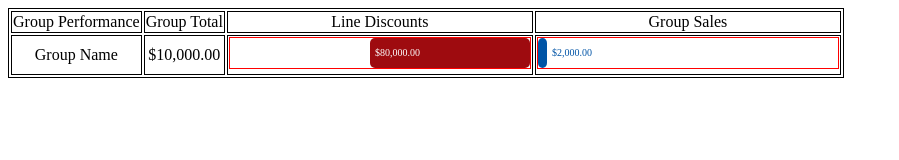
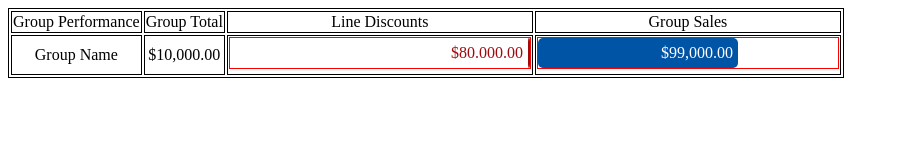
Before and after one commit to SHANG-PENG/GroceryStore, a website: page d3/examples/bar-chart-item.html in a window 1280 px wide. Shown: the whole page, without its empty margins (0-899 px from the left). Drawn offline with nearby package versions, Linux system fonts and the light colour scheme.

Commit message:
Fix d3-example d3-bar-chart-item, value is 0 issue.

```diff
--- a/d3/examples/bar-chart-item.html
+++ b/d3/examples/bar-chart-item.html
@@ -53,57 +53,63 @@
     <script type="text/javascript">
 
         var max_value = 300;
-        var value = -160;
-        var text = "";
+        var value = -2;
+        var text = "$80.000.00";
 
-        var width = 300,
-            height = 30;
+        var _width = 300,
+            _height = 30;
 
-        var positive_color = "#0054a6";
-        var negative_color = "#9e0b0f";
+        var bar_align = "right";
+
+        var bar_color = "#9e0b0f";
+        // if(color && color !=null  && color.length>0){
+        //     bar_color = color;
+        // }else{
+        //     if(bar_align == "left"){
+        //         bar_color = "#0054a6";
+        //     }else{
+        //         bar_color = "#9e0b0f";
+        //     }
+        // }
 
         var svg = d3.select("#container")
             .append("svg")
-            .attr("width", width)
-            .attr("height", height);
+            .attr("width", _width)
+            .attr("height", _height);
 
-        var barWidth = (Math.abs(value)/ Math.abs(max_value)) * width;
+        var bar_width = (Math.abs(value)/ Math.abs(max_value)) * _width;
 
+        // add bar
         svg.append("rect")
-            .style("fill", function(){
-                if(value >= 0){
-                    return positive_color;
-                }else{
-                    return negative_color;
-                }
-            })
+            .style("fill", bar_color)
             .attr("x", function(){
-                if(value >= 0){
+                if(bar_align == "left"){
                     return 0;
                 }else{
-                    return (width - barWidth);
+                    return (_width - bar_width);
                 }
             })
             .attr("y", 0)
             .attr("rx", 5)
             .attr("ry", 5)
-            .attr("width", barWidth)
-            .attr("height", height);
+            .attr("width", bar_width)
+            .attr("height", _height);
 
-        var text = svg.append("text")
-            .text("$80,000.00")
-            .style("font-size", 10)
-            .attr("fill", function(){
+        // add text
+        var bar_text = svg.append("text")
+            .text(text);
+            //.style("font-size", 10)
+            bar_text.attr("fill", function(){
                 var text_width = this.getComputedTextLength();
-                if(value >=0 ){
-                    if((text_width + 5) > barWidth){
+                if(bar_align =="left"){
+                    if((text_width + 5) > bar_width){
+                        return bar_color;
+                    }else{
                         return "#fff";
-                    }else{
-                        return positive_color;
                     }
                 }else{
-                    if((text_width + 5) > barWidth){
-                        return negative_color;
+                    if((text_width + 5) > bar_width){
+                        return bar_color;
                     }else{
                         return "#fff";
                     }
@@ -111,17 +117,22 @@
             })
             .attr("x", function(){
                 var text_width = this.getComputedTextLength();
-                if(value >= 0){
-                    if((text_width + 5) > barWidth){
-                        return (barWidth + 5);
+                console.log("id: container, text_width: " + text_width);
+                if(bar_align =="left"){
+                    if((text_width + 5) > bar_width){
+                        console.log("x_left_1");
+                        return (bar_width + 5);
                     }else{
-                        return (barWidth - text_width - 5);
+                        console.log("x_left_0");
+                        return (bar_width - text_width + 5);
                     }
                 }else{
-                    if((text_width + 5) > barWidth){
-                        return width - (barWidth + 5);
+                    if((text_width + 5) > bar_width){
+                        console.log("x_rignt_1");
+                        return _width - (bar_width + text_width + 5);
                     }else{
-                        return width - (barWidth - text_width - 5);
+                        console.log("x_right_0");
+                        return _width - (bar_width - 5);
                     }
                 }
             })
@@ -129,86 +140,108 @@
                 return 14;
             })
             .attr("dy",".35em")
+            //.attr("text-anchor", "left");
             .attr("text-anchor", function(){
-                if(value >= 0){
-                    return "start";
+                var text_width = this.getComputedTextLength();
+                if( bar_align == "left"){
+                    if(text_width == 0){
+                        return "start";
+                    }else{
+                        return "end";
+                    }
                 }else{
-                    return "end";
+                    if(text_width == 0){
+                        return "end";
+                    }else{
+                        return "start";
+                    }
                 }
             });
-            // .attr("class",function(){
-            //     var text_width = this.getComputedTextLength();
-            //     if(value >= 0){
-            //         if((text_width + barWidth + 5) > width){
-            //             return "text-reg";
-            //         }else{
-            //             return "text-reg text-positive";
-            //         }
-            //     }else{
-            //         if((text_width + barWidth + 5) > width){
-            //             return "text-negative";
-            //         }else{
-            //             return "text-reg text-negative";
-            //         }
-            //     }
-            // });
 
     </script>
     <script type="text/javascript">
 
-        var max_value = 200;
-        var value = 6;
+       var max_value = 300;
+        var value = 200;
+        var text = "$99,000.00";
 
-        var width = 300,
-            height = 30;
+        var _width = 300,
+            _height = 30;
 
-        var positive_color = "#0054a6";
-        var negative_color = "#9e0b0f";
+        var bar_align ="left";
+
+        var bar_color = "#0054a6";
+        // if(color && color !=null  && color.length>0){
+        //     bar_color = color;
+        // }else{
+        //     if(bar_align == "left"){
+        //         bar_color = "#0054a6";
+        //     }else{
+        //         bar_color = "#9e0b0f";
+        //     }
+        // }
 
         var svg = d3.select("#container2")
             .append("svg")
-            .attr("width", width)
-            .attr("height", height);
+            .attr("width", _width)
+            .attr("height", _height);
 
-        var barWidth = (Math.abs(value)/ Math.abs(max_value)) * width;
+        var bar_width = (Math.abs(value)/ Math.abs(max_value)) * _width;
 
+        // add bar
         svg.append("rect")
-            .style("fill", function(){
-                if(value >= 0){
-                    return positive_color;
-                }else{
-                    return negative_color;
-                }
-            })
+            .style("fill", bar_color)
             .attr("x", function(){
-                if(value >= 0){
+                if(bar_align == "left"){
                     return 0;
                 }else{
-                    return (width - barWidth);
+                    return (_width - bar_width);
                 }
             })
             .attr("y", 0)
             .attr("rx", 5)
             .attr("ry", 5)
-            .attr("width", barWidth)
-            .attr("height", height);
+            .attr("width", bar_width)
+            .attr("height", _height);
 
-        var text = svg.append("text")
-            .text("$2,000.00")
-            .style("font-size", 10)
+        // add text
+        var bar_text = svg.append("text")
+            .text(text);
+            //.style("font-size", 10)
+            bar_text.attr("fill", function(){
+                var text_width = this.getComputedTextLength();
+                if(bar_align =="left"){
+                    if((text_width + 5) > bar_width){
+                        return bar_color;
+                    }else{
+                        return "#fff";
+                    }
+                }else{
+                    if((text_width + 5) > bar_width){
+                        return bar_color;
+                    }else{
+                        return "#fff";
+                    }
+                }
+            })
             .attr("x", function(){
                 var text_width = this.getComputedTextLength();
-                if(value >= 0){
-                    if((text_width + 5) > barWidth){
-                        return (barWidth + 5);
+                console.log("id: container2, text_width: " + text_width);
+                if(bar_align =="left"){
+                    if((text_width + 5) > bar_width){
+                        console.log("x_left_1");
+                        return (bar_width + 5);
                     }else{
-                        return (barWidth - text_width - 5);
+                        return (bar_width - text_width - 5);
+                        console.log("x_left_0");
                     }
                 }else{
-                    if((text_width + 5) > barWidth){
-                        return width - (barWidth + 5);
+                    if((text_width + 5) > bar_width){
+                        console.log("x_rignt_1");
+                        return _width - (bar_width + text_width + 5);
                     }else{
-                        return width - (barWidth - text_width - 5);
+                        console.log("x_right_0");
+                        return _width - (bar_width - 5);
                     }
                 }
             })
@@ -216,43 +249,12 @@
                 return 14;
             })
             .attr("dy",".35em")
-            .attr("text-anchor", function(){
-                if(value >= 0){
-                    return "start";
-                }else{
-                    return "end";
-                }
-            })
-            .attr("fill", function(){
-                var text_width = this.getComputedTextLength();
-                if(value >=0 ){
-                    if((text_width + barWidth + 5) > width){
-                        return "#fff";
-                    }else{
-                        return positive_color;
-                    }
-                }else{
-                    if((text_width + barWidth + 5) > width){
-                        return "#fff";
-                    }else{
-                        return negative_color;
-                    }
-                }
-            });
-            // .attr("class",function(){
-            //     var text_width = this.getComputedTextLength();
-            //     if(value >= 0){
-            //         if((text_width + barWidth + 5) > width){
-            //             return "text-reg";
-            //         }else{
-            //             return "text-reg text-positive";
-            //         }
+            .attr("text-anchor", "start");
+            // .attr("text-anchor", function(){
+            //     if( bar_align == "left"){
+            //         return "start";
             //     }else{
-            //         if((text_width + barWidth + 5) > width){
-            //             return "text-negative";
-            //         }else{
-            //             return "text-reg text-negative";
-            //         }
+            //         return "end";
             //     }
             // });
 
```
